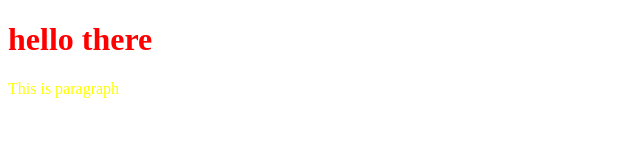
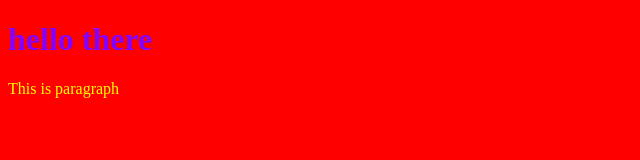
Before and after one commit to Noel189/gitProject, a plain HTML site: page index.html in a window 1280 px wide. Shown: the whole page, without its empty margins (0-640 px from the left). Drawn offline with Linux system fonts and the light colour scheme.

Commit message:
modified style sheet

```diff
--- a/style.css
+++ b/style.css
@@ -1,8 +1,8 @@
-boy{
+body{
     background-color: red;
 }
 h1{
-    color: red;
+    color: rgb(132, 0, 255);
 }
 p{
     color: yellow;
```
